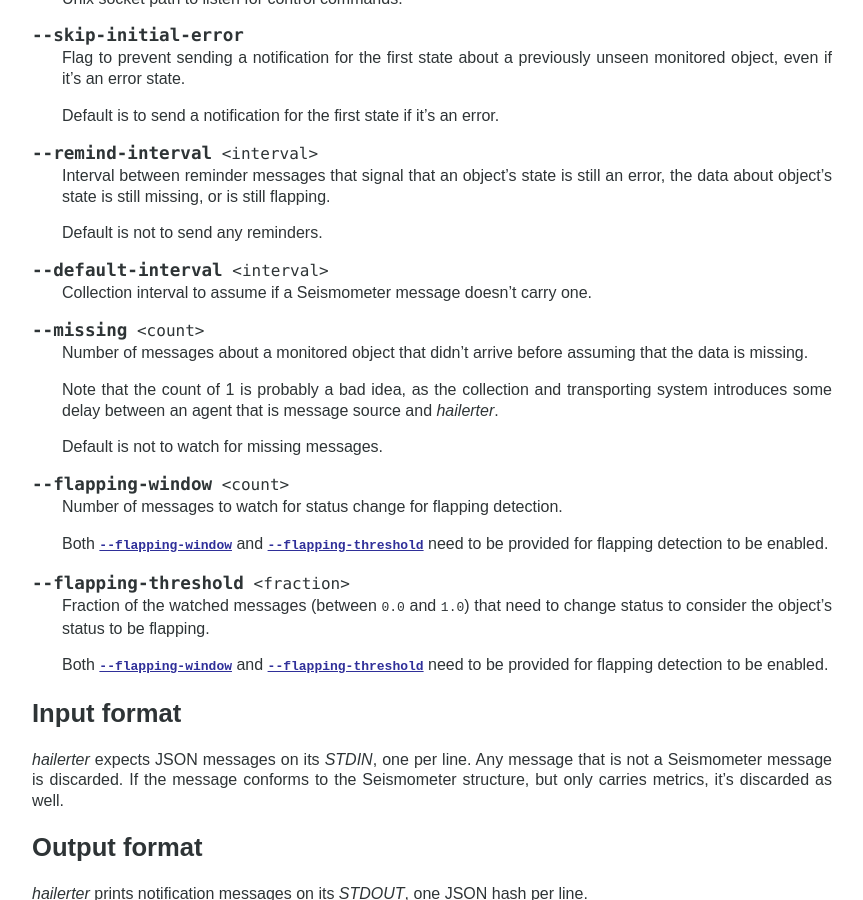
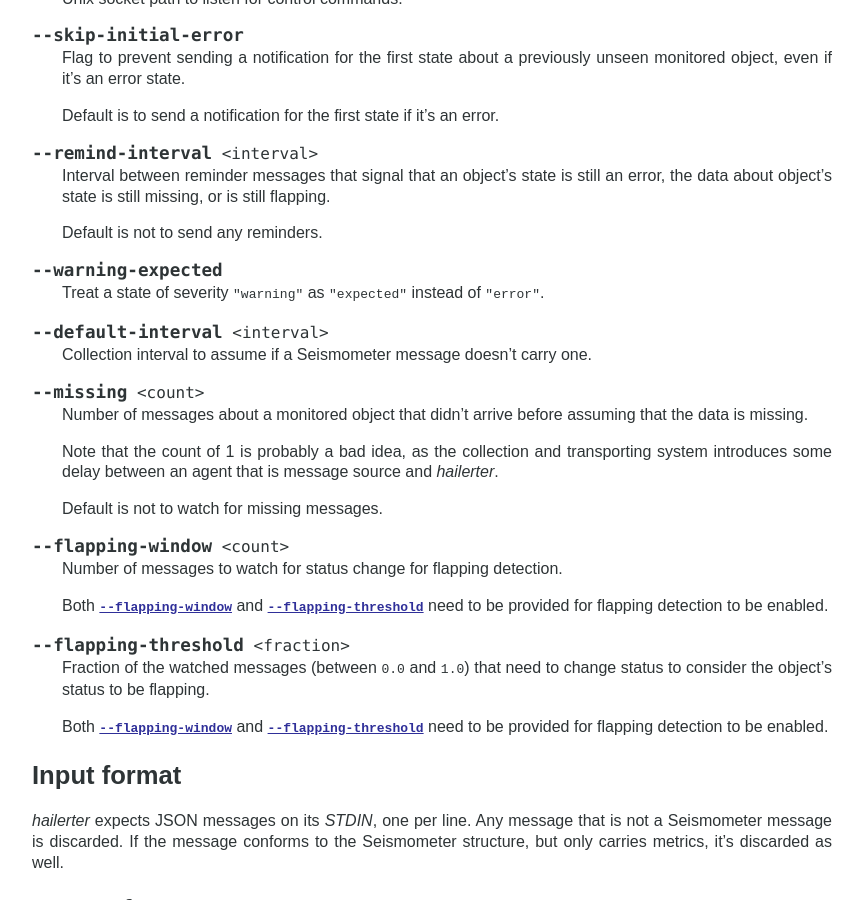
Before and after one commit to dozzie/seismometer-toolbox, a Sphinx documentation site: the page built from doc/manpages/hailerter.rst, in a window 1280 px wide and 900 px high, scrolled down 520 px. Shown: the whole window, without its empty margins (218-1081 px from the left). Built offline with Sphinx 7.4.7, drawn with Linux system fonts in a browser that asks for light colours.

Commit message:
Added `hailerter --warning-expected' option.

```diff
--- a/doc/manpages/hailerter.rst
+++ b/doc/manpages/hailerter.rst
@@ -45,6 +45,11 @@ Options
    flapping.
 
    Default is not to send any reminders.
+
+.. option:: --warning-expected
+
+   Treat a state of severity ``"warning"`` as ``"expected"`` instead of
+   ``"error"``.
 
 .. option:: --default-interval <interval>
 
```
Also changed, not shown: 1 other file.
